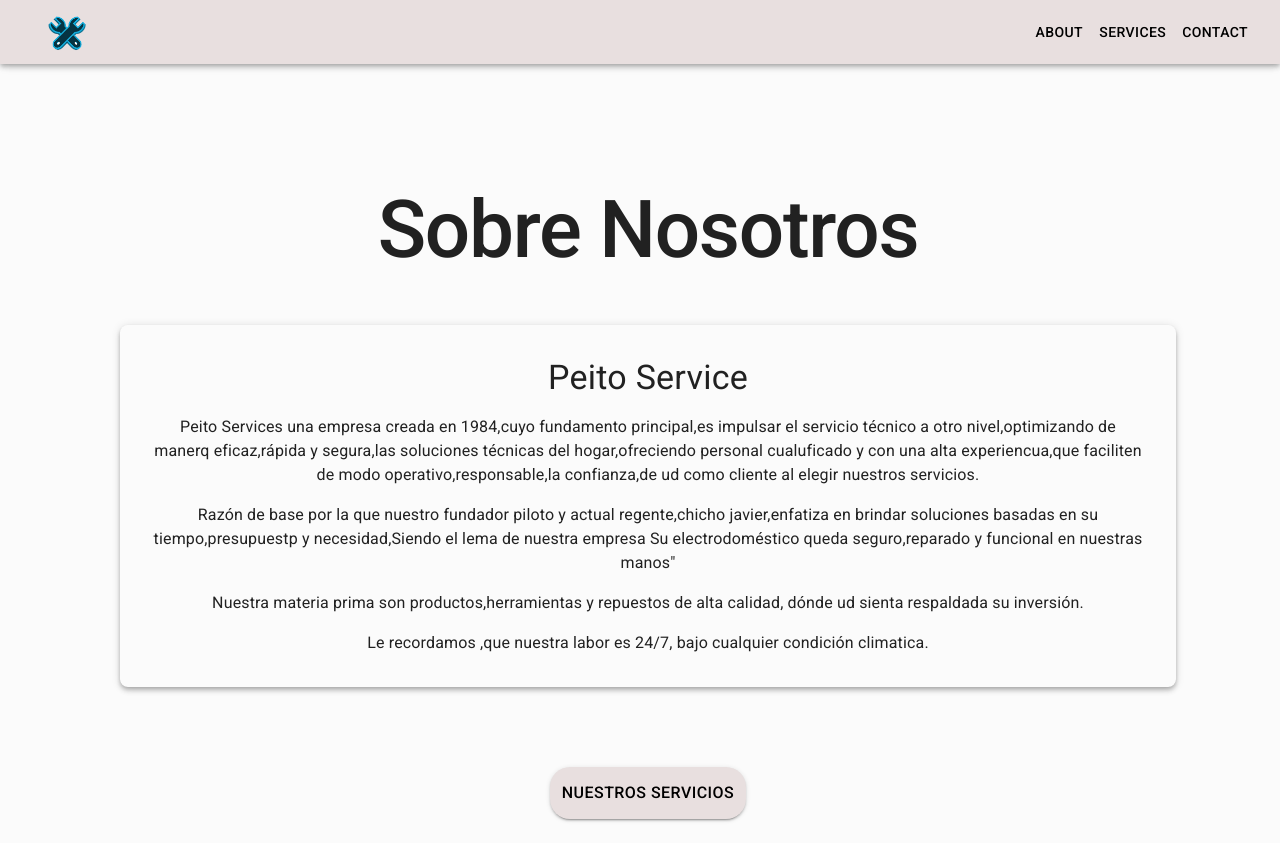
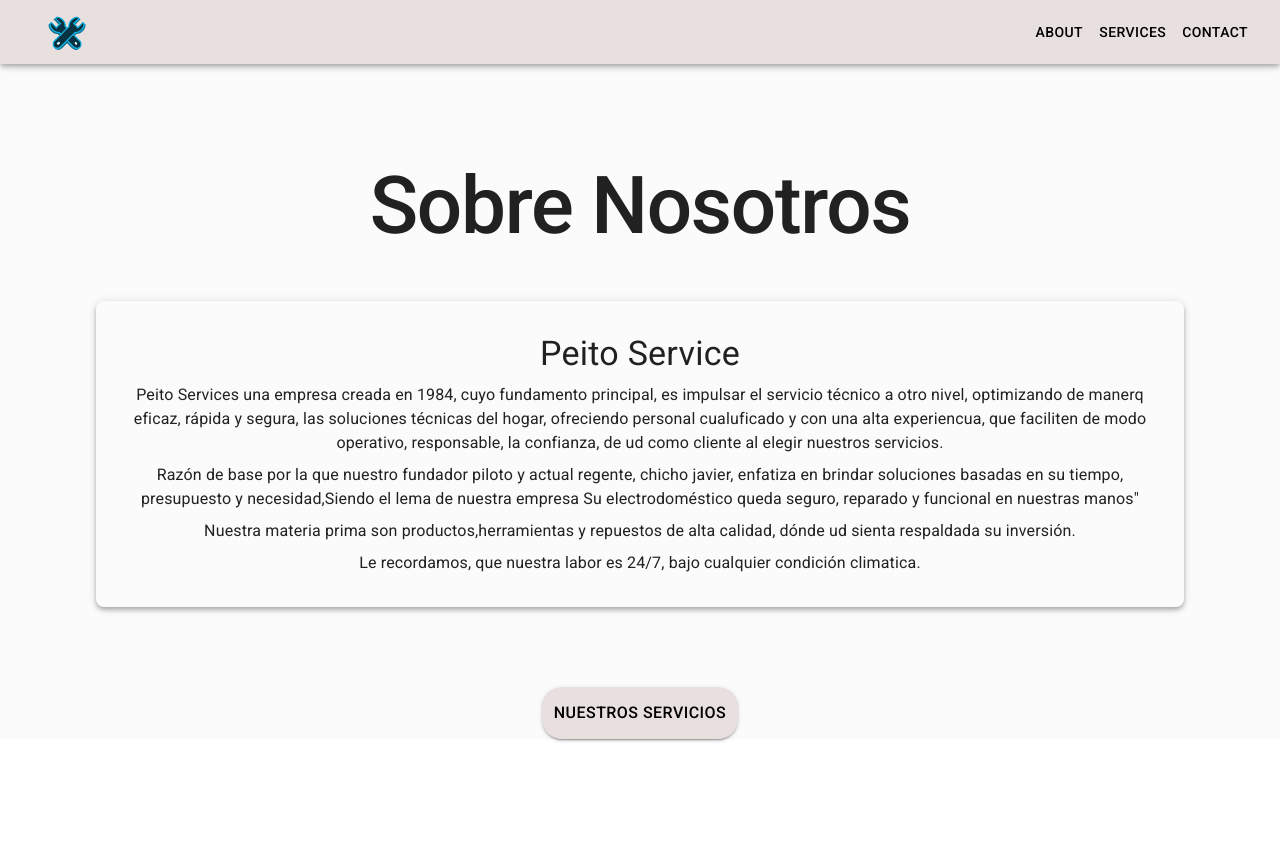
Before and after one commit to Carlosmarrano/TechnicalService, a React (Vite) app: page /about in a window 1280 px wide. After the commit the page ends 800 px from the top, so only its background shows below. Built offline with nearby package versions, Linux system fonts and the light colour scheme.

Commit message:
Padding eliminado del layout

```diff
--- a/src/TechnicalService/layout/TechnicalLayout.jsx
+++ b/src/TechnicalService/layout/TechnicalLayout.jsx
@@ -8,7 +8,7 @@ export const TechnicalLayout = ({children}) => {
 
             <Navbar/>
 
-            <Box component='main' sx={{flexGrow: 1, p: 3}}>
+            <Box component='main' sx={{flexGrow: 1}}>
                 {children}
             </Box>
         </Box>
--- a/src/TechnicalService/pages/aboutPage.jsx
+++ b/src/TechnicalService/pages/aboutPage.jsx
@@ -5,28 +5,28 @@ import { TechnicalLayout } from "../layout/TechnicalLayout"
 export const AboutPage = () => {
     return (
         <TechnicalLayout>
-            <Grid container sx={{ marginTop: 20, display: "flex", alignItems: "center", flexDirection: "column", gap: 6, marginRight: { xs: 8, lg: 10 } }}>
+            <Grid container sx={{marginTop: 20, display: "flex", alignItems: "center", justifyContent: "center" ,flexDirection: "column", gap: 6, marginRight: {lg: 12}}}>
                 <Box>
                     <Typography variant="h1" sx={{ textAlign: "center", fontSize: { xs: 40, lg: 80 }, fontWeight: 500 }}>
                         Sobre Nosotros
                     </Typography>
                 </Box>
 
-                <Box sx={{ display: "flex", flexDirection: { xs: "column", lg: "row" }, justifyContent: "space-between", gap: 4 }}>
-                    <Box sx={{ flex: 1, border: "1px solid secondary.main", boxShadow: 4, padding: 4, borderRadius: 2, textAlign: "center", display: "flex", flexDirection: "column", alignItems: "center", gap: 2 }}>
+                <Box sx={{ display: "flex", flexDirection: { xs: "column", lg: "row" }, justifyContent: "space-between", gap: 4}}>
+                    <Box sx={{flex: 1, border: "1px solid secondary.main", boxShadow: 4, padding: 4, borderRadius: 2, textAlign: "center", display: "flex", flexDirection: "column", alignItems: "center", gap: 1}}>
                         <Typography variant="h4">Peito Service</Typography>
 
-                        <Typography>Peito Services una empresa creada en 1984,cuyo fundamento principal,es impulsar el servicio técnico a otro nivel,optimizando de manerq eficaz,rápida y segura,las soluciones técnicas del hogar,ofreciendo personal cualuficado y con una alta experiencua,que faciliten de modo operativo,responsable,la confianza,de ud como cliente al elegir nuestros servicios.</Typography>
+                        <Typography>Peito Services una empresa creada en 1984, cuyo fundamento principal, es impulsar el servicio técnico a otro nivel, optimizando de manerq eficaz, rápida y segura, las soluciones técnicas del hogar, ofreciendo personal cualuficado y con una alta experiencua, que faciliten de modo operativo, responsable, la confianza, de ud como cliente al elegir nuestros servicios.</Typography>
 
-                        <Typography>Razón de base por la que nuestro fundador piloto y actual regente,chicho javier,enfatiza en brindar soluciones basadas en su tiempo,presupuestp y necesidad,Siendo el lema de nuestra empresa Su electrodoméstico queda seguro,reparado y funcional en nuestras manos"</Typography>
+                        <Typography>Razón de base por la que nuestro fundador piloto y actual regente, chicho javier, enfatiza en brindar soluciones basadas en su tiempo, presupuesto y necesidad,Siendo el lema de nuestra empresa Su electrodoméstico queda seguro, reparado y funcional en nuestras manos"</Typography>
 
                         <Typography>Nuestra materia prima son productos,herramientas y repuestos de alta calidad, dónde ud sienta respaldada su inversión.</Typography>
 
-                        <Typography>Le recordamos ,que nuestra labor es 24/7, bajo cualquier condición climatica.</Typography>
+                        <Typography>Le recordamos, que nuestra labor es 24/7, bajo cualquier condición climatica.</Typography>
                     </Box>
                 </Box>
                 <Box sx={{ textAlign: "center", mt: 4 }}>
-                    <Button variant="contained" size="large" sx={{ display: "flex", bgcolor: "primary.main", color: "black", padding: { xs: 1, md: 1.5 }, borderRadius: 5, fontSize: { xs: 14, md: 16 } }}>
+                    <Button variant="contained" size="large" sx={{ display: "flex", bgcolor: "primary.main", color: "black", padding: { xs: 1, md: 1.5 }, borderRadius: 5, fontSize: { xs: 14, md: 16 }}}>
                         nuestros servicios
                     </Button>
                 </Box>
```
